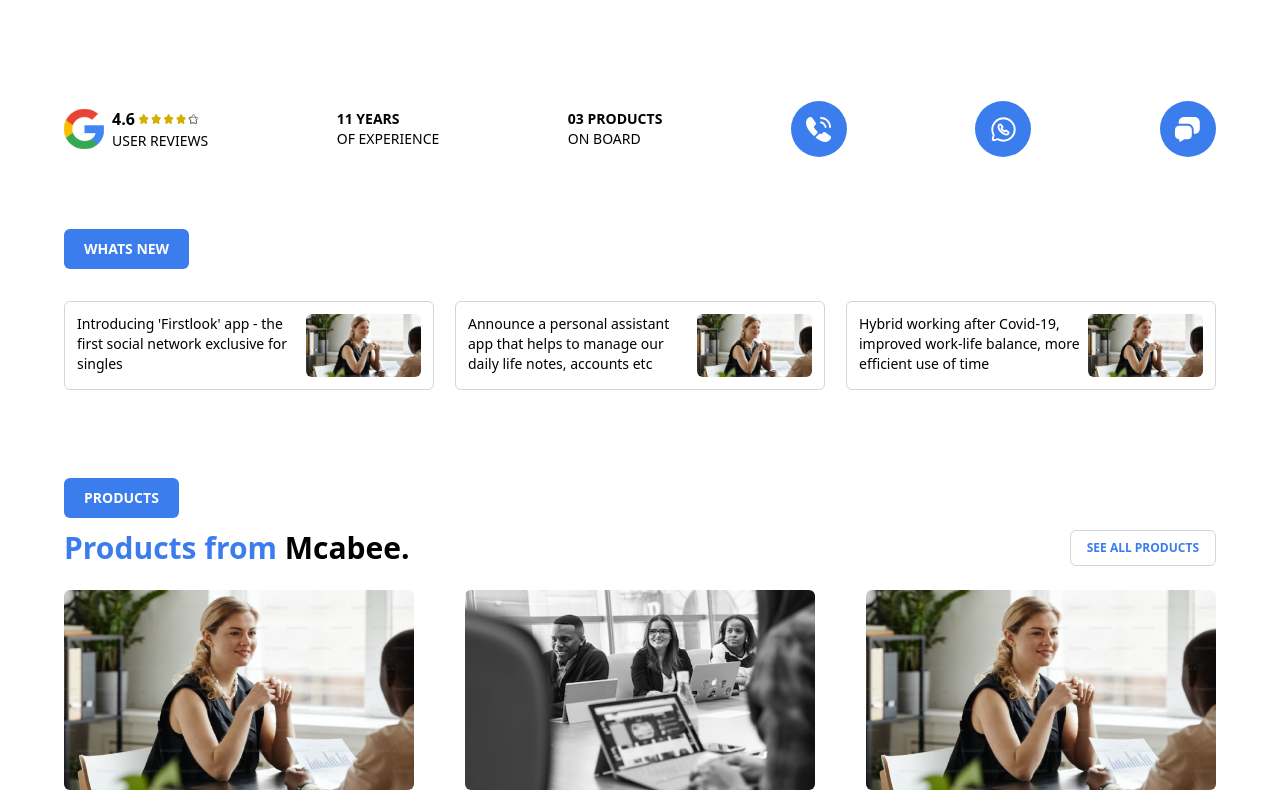
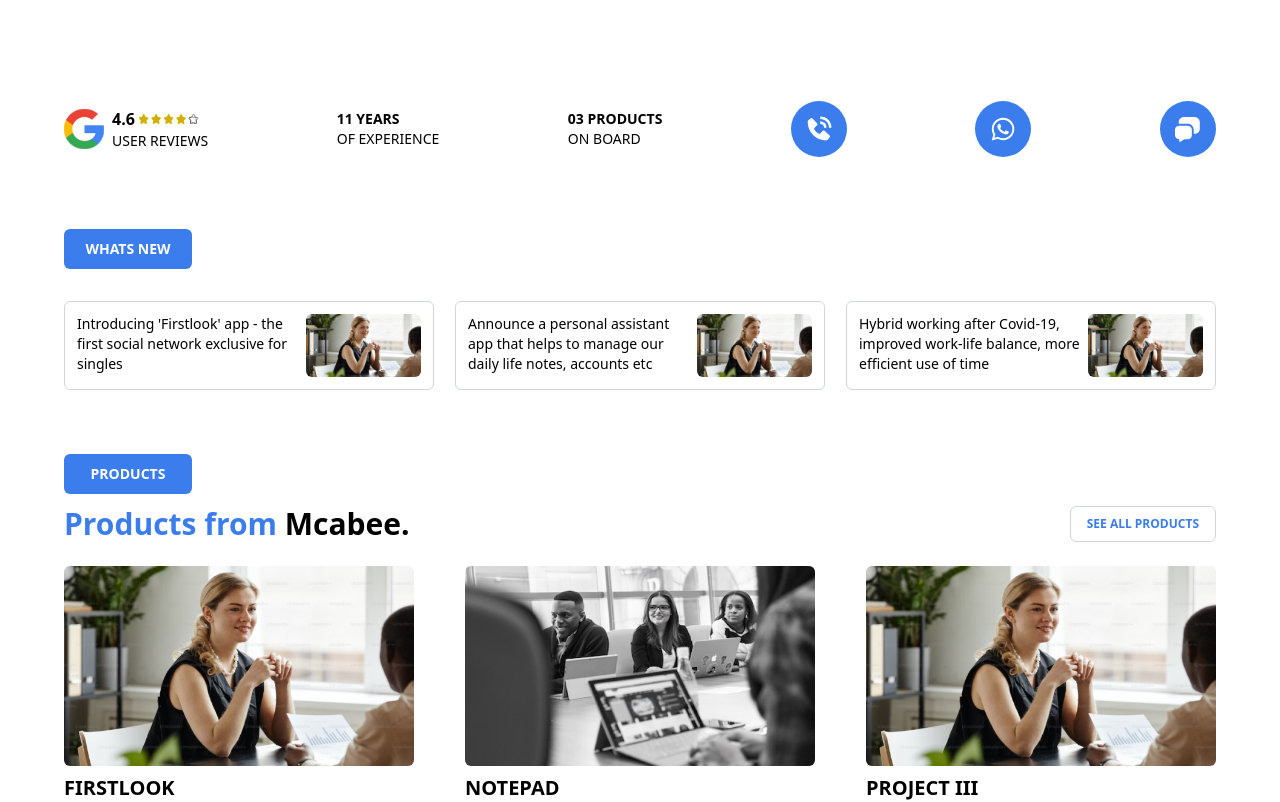
Before and after one commit to MCABEE/McAbee_Main_Website, a Next.js app: page / in a window 1280 px wide. Shown: the part 491-1293 px from the top of the page. Built offline with nearby package versions, Linux system fonts and the light colour scheme.

Commit message:
navbar made responsive

```diff
--- a/src/components/InfoSection.jsx
+++ b/src/components/InfoSection.jsx
@@ -1,5 +1,5 @@
 import Image from "next/image";
-
+import { BiSolidPhoneCall, BiLogoWhatsapp } from "react-icons/bi";
 const InfoSection = () => {
   return (
     <section className="py-12 sm:px-8">
@@ -39,22 +39,12 @@ const InfoSection = () => {
           </p>
         </div>
         {/* Phone */}
-        <div className="h-14 hidden w-14 md:flex items-center justify-center rounded-full bg-app-blue">
-          <Image
-            src={"/assets/icons/icon-calling.svg"}
-            alt="phone_icon"
-            width={25}
-            height={25}
-          />
+        <div className="h-14 hidden w-14 md:flex items-center text-white text-3xl justify-center rounded-full bg-app-blue">
+          <BiSolidPhoneCall />
         </div>
         {/* WhatsApp */}
-        <div className="h-14 w-14 hidden md:flex items-center justify-center rounded-full bg-app-blue">
-          <Image
-            src={"/assets/icons/icon-whatsapp.svg"}
-            alt="whatsapp_icon"
-            width={25}
-            height={25}
-          />
+        <div className="h-14 w-14 hidden md:flex items-center justify-center rounded-full  text-white text-3xl bg-app-blue">
+          <BiLogoWhatsapp />
         </div>
         {/* Message */}
         <div className="h-14 w-14 hover:scale-125 transition-all hidden  md:flex items-center justify-center rounded-full bg-app-blue">
--- a/src/components/Navbar.jsx
+++ b/src/components/Navbar.jsx
@@ -1,9 +1,14 @@
+"use client";
 import Link from "next/link";
 import Image from "next/image";
+import { useState } from "react";
 
 const Navbar = () => {
+  const [toggle, setToggle] = useState(false);
+  const navList = toggle ? "top-[100%]" : "top-[-400%]";
+
   return (
-    <nav className="flex z-10  border-b-2 border-gray-100 sticky top-0 max-w-7xl mx-auto sm:px-8 px-3 pt-4 sm:h-24 text-sm bg-white items-center justify-between sm:pt-8 pb-2">
+    <nav className="flex z-20 border-b-2 border-gray-100 sticky top-0 max-w-7xl mx-auto sm:px-8 px-3 pt-4 sm:h-24 text-sm bg-white items-center justify-between sm:pt-8 pb-2">
       {/* LOGO */}
       <Link href={"/"}>
         <Image
@@ -14,9 +19,12 @@ const Navbar = () => {
           className="w-24 h-14 md:w-32 md:h-20"
         />
       </Link>
-      <div className="flex gap-4 items-center uppercase">
+      <div className="flex items-center gap-4">
+        <div
+          className={`${navList} lg:static absolute duration-500 bg-slate-50 lg:bg-white left-0 w-full lg:min-h-fit min-h-[50vh] flex gap-4 items-center uppercase px-3 lg:px-0`}
+        >
           {/* Desktop Navbar Links */}
-        <ul className="gap-4 text-gray-500 hidden lg:flex ">
+          <ul className="text-gray-500 flex flex-col lg:flex-row lg:gap-4 gap-6">
             <li className="flex items-center gap-1 cursor-pointer">
               Solutions
               <svg
@@ -120,6 +128,7 @@ const Navbar = () => {
               </svg>
             </li>
           </ul>
+        </div>
         <Link
           href={"#"}
           className="px-6 py-2 rounded-md text-white font-semibold uppercase bg-blue-500"
@@ -127,7 +136,23 @@ const Navbar = () => {
           Contact
         </Link>
         {/* Mobile Nav Menu */}
-        <button className="lg:hidden">
+        <button className="lg:hidden" onClick={() => setToggle(!toggle)}>
+          {toggle ? (
+            <svg
+              xmlns="http://www.w3.org/2000/svg"
+              fill="none"
+              viewBox="0 0 24 24"
+              strokeWidth={2}
+              stroke="currentColor"
+              className="w-6 h-6"
+            >
+              <path
+                strokeLinecap="round"
+                strokeLinejoin="round"
+                d="M6 18L18 6M6 6l12 12"
+              />
+            </svg>
+          ) : (
             <svg
               xmlns="http://www.w3.org/2000/svg"
               fill="none"
@@ -142,6 +167,7 @@ const Navbar = () => {
                 d="M3.75 6.75h16.5M3.75 12h16.5m-16.5 5.25h16.5"
               />
             </svg>
+          )}
         </button>
       </div>
     </nav>
--- /dev/null
+++ b/src/components/SectionHeading.jsx
@@ -0,0 +1,9 @@
+const SectionHeading = ({ text }) => {
+  return (
+    <button className="px-5 py-2.5 w-32 uppercase rounded-md bg-app-blue text-white font-semibold text-sm">
+      {text}
+    </button>
+  );
+};
+
+export default SectionHeading;
--- a/src/components/announcements/Announcements.jsx
+++ b/src/components/announcements/Announcements.jsx
@@ -1,12 +1,10 @@
 import Announcement from "./Announcement";
-
+import SectionHeading from "../SectionHeading";
 const Announcements = () => {
   return (
     <section className="py-6 sm:px-8">
-      <button className="px-5 py-2.5 uppercase rounded-md bg-app-blue text-white font-semibold text-sm">
-        Whats New
-      </button>
-      <div className="flex flex-nowrap justify-between gap-3 overflow-auto scrollbar-hide py-8">
+      <SectionHeading text={"Whats new"} />
+      <div className="flex flex-nowrap justify-between gap-3 overflow-auto scrollbar-hide pt-8 pb-4">
         <Announcement
           image={"/assets/images/img-banner.png"}
           text={
--- a/src/components/blog/Blogs.jsx
+++ b/src/components/blog/Blogs.jsx
@@ -1,11 +1,10 @@
+import SectionHeading from "../SectionHeading";
 import ArticleCard from "./ArticleCard";
 
 const Blogs = () => {
   return (
     <section className="py-8 sm:px-8">
-      <button className="px-5 py-2.5 uppercase rounded-md bg-app-blue text-white font-semibold text-sm">
-        Blog
-      </button>
+      <SectionHeading text={"Blog"} />
       <div className="flex justify-between mt-3">
         <h1 className="text-2xl md:text-3xl font-bold text-app-blue">
           Insight&apos;s of <span className="text-black">Mcabee.</span>
--- a/src/components/career/Career.jsx
+++ b/src/components/career/Career.jsx
@@ -1,12 +1,11 @@
 import Image from "next/image";
 import OpeningsCard from "./OpeningsCard";
+import SectionHeading from "../SectionHeading";
 
 const Career = () => {
   return (
     <section className="sm:px-8 py-8">
-      <button className="px-5 py-2.5 uppercase rounded-md bg-app-blue text-white font-semibold text-sm">
-        Career
-      </button>
+      <SectionHeading text={"Career"} />
       <h1 className="text-2xl mt-3 md:text-3xl font-bold text-app-blue">
         Life at <span className="text-black">Mcabee.</span>
       </h1>
--- a/src/components/career/OpeningsCard.jsx
+++ b/src/components/career/OpeningsCard.jsx
@@ -15,7 +15,7 @@ const OpeningsCard = ({ image, position, description, number }) => {
         <p className="sm:text-sm text-xs">{description}</p>
         <p className="sm:font-bold font-semibold text-xs mt-1">{number} Openings</p>
       </div>
-      <button>
+      <button className="hover:translate-x-1 transition-all">
         <svg
           xmlns="http://www.w3.org/2000/svg"
           fill="none"
--- a/src/components/contact/Form.jsx
+++ b/src/components/contact/Form.jsx
@@ -19,7 +19,9 @@ const Form = () => {
         </div>
         <div className="col-span-2">
             <label htmlFor="country" className="font-light text-sm">Country</label>
-            <input type="text" name="country" id="country" className="p-2 border border-gray-300 rounded-md w-full" />
+            <select name="country" id="country"  className="p-2 border border-gray-300 rounded-md w-full">
+              <option value=""></option>
+            </select>
         </div>
         <div className="col-span-2">
             <label htmlFor="phone" className="font-light text-sm">Phone [ with country code ]</label>
@@ -27,7 +29,9 @@ const Form = () => {
         </div>
         <div className="col-span-2">
             <label htmlFor="service" className="font-light text-sm">Select service</label>
-            <input type="text" name="service" id="service" className="p-2 border border-gray-300 rounded-md w-full" />
+            <select name="service" id="service"  className="p-2 border border-gray-300 rounded-md w-full">
+              <option value=""></option>
+            </select>
         </div>
         <button className="bg-app-blue text-white font-semibold text-sm px-5 py-2.5 rounded-md uppercase">Submit</button>
       </form>
--- a/src/components/products/Products.jsx
+++ b/src/components/products/Products.jsx
@@ -1,11 +1,10 @@
+import SectionHeading from "../SectionHeading";
 import ProductCard from "./ProductCard";
 
 const Products = () => {
   return (
-    <section className="py-8 sm:px-8">
-      <button className="px-5 py-2.5 uppercase rounded-md bg-app-blue text-white font-semibold text-sm">
-        Products
-      </button>
+    <section className="py-6 sm:px-8">
+      <SectionHeading text={"Products"} />
       <div className="flex justify-between mt-3">
         <h1 className="text-2xl md:text-3xl font-bold text-app-blue">
           Products from <span className="text-black">Mcabee.</span>
```
Lines whose indentation alone changed are shown as unchanged.
